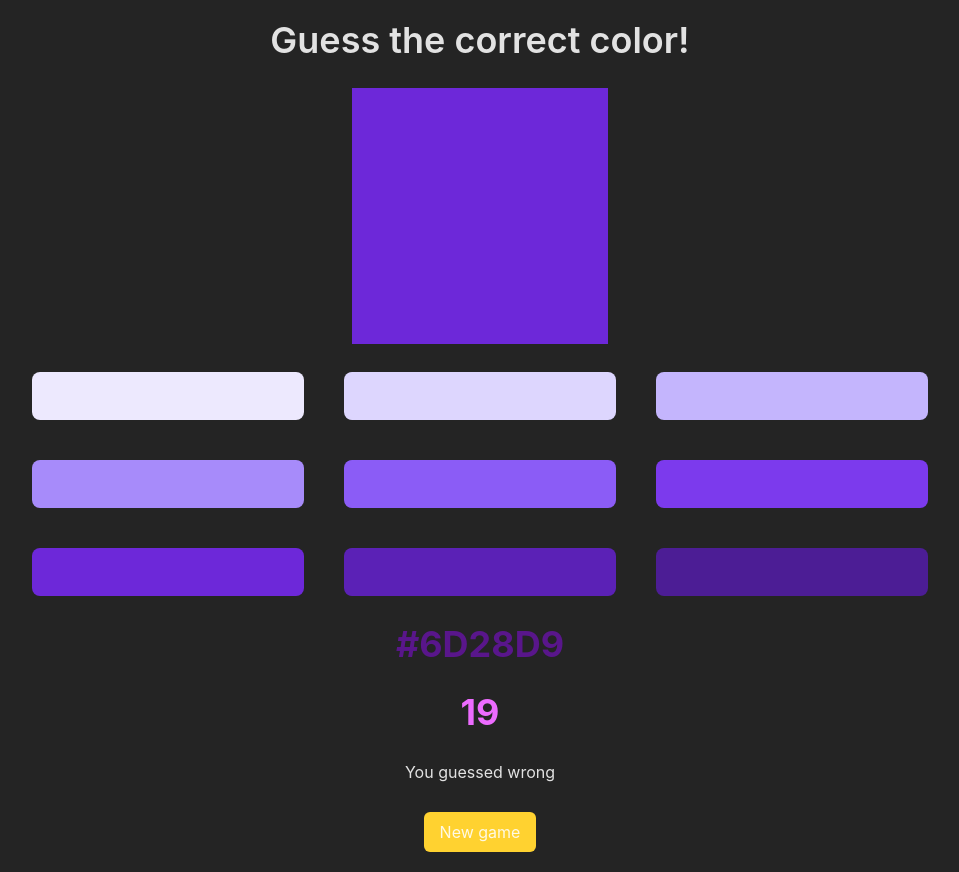
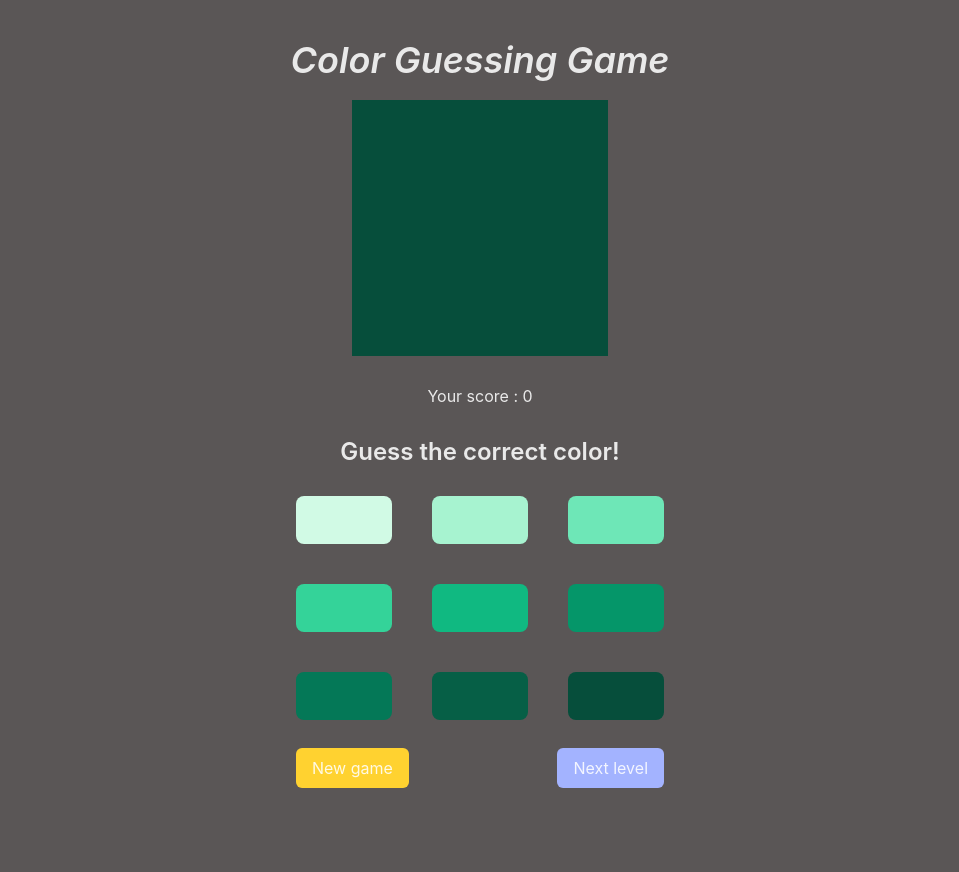
Before and after one commit to Moluno-xiii/color-game, a React (Vite) app: page / in a window 1280 px wide. Shown: the whole page, without its empty margins (160-1119 px from the left). After the commit the page ends 828 px from the top, so only its background shows below. Built offline with nearby package versions, Linux system fonts and the light colour scheme.

Commit message:
feat : finished initial version of guessing game

```diff
--- a/index.html
+++ b/index.html
@@ -4,7 +4,7 @@
     <meta charset="UTF-8" />
     <link rel="icon" type="image/svg+xml" href="/vite.svg" />
     <meta name="viewport" content="width=device-width, initial-scale=1.0" />
-    <title>Color game</title>
+    <title>Color guessing game</title>
   </head>
   <body>
     <div id="root"></div>
--- a/src/App.tsx
+++ b/src/App.tsx
@@ -2,7 +2,10 @@ import Colors from "./components/Colors";
 
 function App() {
   return (
-    <div className="py-5">
+    <div className="max-w-4xl mx-auto flex justify-center items-center min-h-dvh py-3 md:py-10 px-2 md:px-4 gap-y-5 flex-col">
+      <p className="capitalize italic font-semibold text-4xl">
+        Color guessing game
+      </p>
       <Colors />
     </div>
   );
--- a/src/components/Colors.tsx
+++ b/src/components/Colors.tsx
@@ -1,69 +1,102 @@
 import { useState } from "react";
 import { colorsWithVariants } from "../data";
+import { getRandomNum } from "./utils";
 
-const getRandomNum = (min: number, max: number) => {
-  const randomNum = Math.floor(Math.random() * (max - min + 1)) + min;
-  return randomNum;
+const getRandomColorObj = () => {
+  return colorsWithVariants[getRandomNum(0, 18)];
 };
 
-const randomColorObject = colorsWithVariants[getRandomNum(0, 18)];
-const randomColor = randomColorObject.variants[getRandomNum(0, 8)];
-console.log(randomColor);
-console.log(randomColorObject.name);
+const getRandomColor = (obj: { variants: string[] }) => {
+  return obj.variants[getRandomNum(0, 8)];
+};
 
 const Colors: React.FC = () => {
   const [userColor, setUserColor] = useState("");
-  //   const [randomColorObject, setRandomColorObject] = useState({});
-  //   const [rnadomColor, setRandomColor] = useState("");
+  const [randomColorObject, setRandomColorObject] = useState(() =>
+    getRandomColorObj()
+  );
+  const [randomColor, setRandomColor] = useState(() =>
+    getRandomColor(randomColorObject)
+  );
+  const [userScore, setUserScore] = useState(0);
+
+  const handleUserGuess = (color: string) => {
+    setUserColor(color);
+    if (color === randomColor) {
+      setUserScore((score) => score + 1);
+    }
+    console.log(userColor);
+    console.log(randomColor);
+  };
+
+  const handleNextLevel = () => {
+    const newColorObject = getRandomColorObj();
+    setRandomColorObject(newColorObject);
+    setRandomColor(getRandomColor(newColorObject));
+  };
+
+  const handleNewGame = () => {
+    setUserScore(0);
+    handleNextLevel();
+  };
 
   return (
-    <div className="flex flex-col justify-center items-center min-h-dvh gap-y-7 max-w-4xl mx-auto">
-      <span
-        className="text-center font-semibold text-2xl md:text-4xl"
-        data-testid="gameInstructions"
-      >
-        Guess the correct color!
-      </span>
+    <div className="flex flex-col justify-center items-center  gap-y-7">
       <div
         style={{ backgroundColor: randomColor }}
         className="size-32 md:size-64"
         data-testid="colorBox"
       ></div>
-      <ul className="grid grid-cols-2 w-full md:grid-cols-3 md:gap-10 gap-5">
+      <span data-testid="score">Your score : {userScore}</span>
+      <span
+        className="text-center font-semibold text-xl md:text-2xl"
+        data-testid="gameInstructions"
+      >
+        Guess the correct color!
+      </span>
+      <div className="grid grid-cols-2 w-full md:grid-cols-3 md:gap-10 gap-5">
         {randomColorObject.variants.map((color) => (
-          <li
+          <button
             key={color}
+            disabled={userColor === randomColor}
             className={`
-          rounded-lg py-3 px-6 capitalize hover:scale-[1.1] md:hover:scale-[1.2] transition-all duration-200 `}
+          rounded-lg py-6 px-12 capitalize hover:scale-[1.1] md:hover:scale-[1.2] transition-all duration-200`}
             style={{ backgroundColor: color }}
-            onClick={() => setUserColor(color)}
+            onClick={() => handleUserGuess(color)}
+            data-testid="colorOption"
+          ></button>
+        ))}
+      </div>
+
+      {userColor && (
+        <span
+          style={{ color: userColor }}
+          className="font-bold text-2xl"
+          data-testid="gameStatus"
         >
-            <button data-testid="colorOption" className=" ">
-              {/* {color} */}
-            </button>
-          </li>
-        ))}
-      </ul>
-      <span
-        data-testid="gameStatus"
-        className="text-purple-900 font-bold text-4xl"
-      >
-        {randomColor}
+          {userColor === randomColor
+            ? "You guessed right"
+            : "You guessed wrong"}
         </span>
-      <span data-testid="score" className="text-fuchsia-400 font-bold text-4xl">
-        {colorsWithVariants.length}
-      </span>
-      {userColor === randomColor ? (
-        <span>You guessed right</span>
-      ) : (
-        <span>You guessed wrong</span>
       )}
+      <div className="flex flex-row justify-between w-full items-center ">
         <button
           data-testid="newGameButton"
           className="bg-amber-300 px-4 py-2 hover:bg-amber-300/85 transition-all duration-300 rounded-md"
+          onClick={() => handleNewGame()}
         >
           New game
         </button>
+
+        <button
+          data-testid="nextLevelButton"
+          className="bg-indigo-300 px-4 py-2 hover:bg-indigo-300/85 transition-all duration-300 rounded-md"
+          onClick={() => handleNextLevel()}
+          disabled={userColor != randomColor}
+        >
+          Next level
+        </button>
+      </div>
     </div>
   );
 };
--- /dev/null
+++ b/src/components/utils.ts
@@ -0,0 +1,15 @@
+import { colorsWithVariants } from "../data";
+
+const getRandomNum = (min: number, max: number) => {
+  const randomNum = Math.floor(Math.random() * (max - min + 1)) + min;
+  return randomNum;
+};
+
+const getRandomColorObj = () => {
+  return colorsWithVariants[getRandomNum(0, 18)];
+};
+
+const getRandomColor = (obj: { variants: string[] }) => {
+  return obj.variants[getRandomNum(0, 8)];
+};
+export { getRandomNum, getRandomColor, getRandomColorObj };
--- a/src/index.css
+++ b/src/index.css
@@ -7,7 +7,7 @@
 
   color-scheme: light dark;
   color: rgba(255, 255, 255, 0.87);
-  background-color: #242424;
+  background-color: #4b4747e9;
 
   font-synthesis: none;
   text-rendering: optimizeLegibility;
```
Lines whose indentation alone changed are shown as unchanged.
